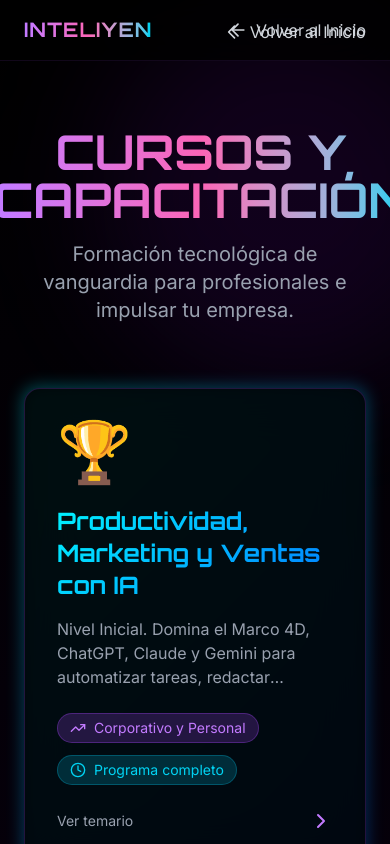
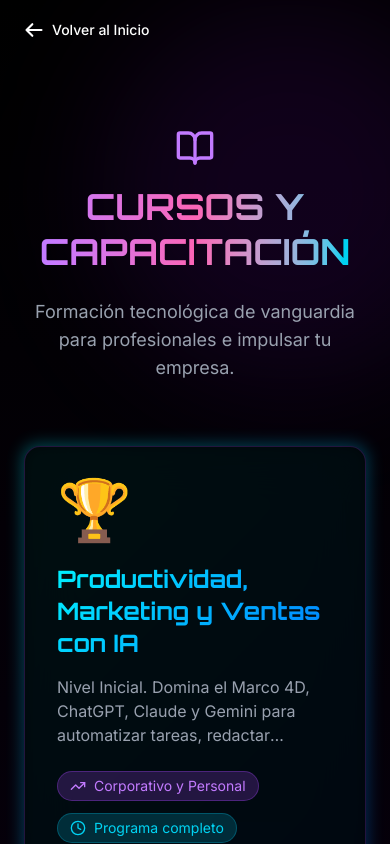
Before and after one commit to inteliyentecnologia-blip/inteliyen-web, a React (Vite) app: page /cursos in a window 390 px wide. Shown: the top 844 px of the page. Built offline with nearby package versions, Linux system fonts and the light colour scheme.

Commit message:
fix: remueve header duplicado en pagina de cursos y mejora layout responsivo del titulo

```diff
--- a/src/app/components/Header.tsx
+++ b/src/app/components/Header.tsx
@@ -4,6 +4,8 @@ import { Link, useLocation } from 'react-router-dom';
 export function Header() {
   const [isScrolled, setIsScrolled] = useState(false);
   const [isMobileMenuOpen, setIsMobileMenuOpen] = useState(false);
+
+  // Esto nos dice en qué página estamos actualmente
   const location = useLocation();
 
   useEffect(() => {
@@ -20,24 +22,29 @@ export function Header() {
     }
   }, [isMobileMenuOpen]);
 
-  // DETECTAMOS SI ESTAMOS EN LA PÁGINA DE CURSOS
-  const isCoursesPage = location.pathname.includes('/cursos');
+  const navLinks = [
+    { name: 'Inicio', href: '/#home' },
+    { name: 'Nosotros', href: '/#about' },
+    { name: 'Servicios', href: '/#services' },
+    { name: 'Cursos', href: '/cursos' },
+    { name: 'Contacto', href: '/#contact' },
+  ];
 
-  // SI ESTAMOS EN CURSOS: Mostramos el header minimalista (Sin logo, sin hamburguesa, solo "Volver")
-  if (isCoursesPage) {
+  // ==========================================
+  // MODO CURSOS: Solo botón "<- Volver al Inicio"
+  // ==========================================
+  if (location.pathname.startsWith('/cursos')) {
     return (
-      <header
-        className={`fixed top-0 left-0 right-0 z-[9999] transition-all duration-300 ${
-          isScrolled ? 'bg-black/90 backdrop-blur-md border-b border-purple-500/30 py-3' : 'bg-transparent py-5'
-        }`}
-      >
-        <div className="max-w-7xl mx-auto px-6 flex justify-end items-center">
+      <header className={`fixed top-0 left-0 right-0 z-[9999] transition-all duration-300 ${
+        isScrolled ? 'bg-black/90 backdrop-blur-md border-b border-purple-500/30 py-3' : 'bg-transparent py-5'
+      }`}>
+        <div className="max-w-7xl mx-auto px-6 flex items-center">
           <Link
             to="/"
-            className="flex items-center gap-2 text-gray-300 hover:text-white transition-colors tracking-wide"
+            className="text-white hover:text-[#ff7eb6] flex items-center gap-2 transition-colors text-sm md:text-base font-medium"
           >
             <svg className="w-5 h-5" fill="none" stroke="currentColor" viewBox="0 0 24 24">
-              <path strokeLinecap="round" strokeLinejoin="round" strokeWidth={2} d="M15 19l-7-7 7-7" />
+              <path strokeLinecap="round" strokeLinejoin="round" strokeWidth={2.5} d="M10 19l-7-7m0 0l7-7m-7 7h18" />
             </svg>
             Volver al Inicio
           </Link>
@@ -46,24 +53,20 @@ export function Header() {
     );
   }
 
-  // SI ESTAMOS EN EL INICIO: Mostramos el header normal con menú y hamburguesa
+  // ==========================================
+  // MODO HOME: Cabecera normal con hamburguesa
+  // ==========================================
   return (
     <>
-      <header
-        className={`fixed top-0 left-0 right-0 z-[9999] transition-all duration-300 ${
-          isScrolled ? 'bg-black/90 backdrop-blur-md border-b border-purple-500/30 py-3' : 'bg-transparent py-5'
-        }`}
-      >
+      <header className={`fixed top-0 left-0 right-0 z-[9999] transition-all duration-300 ${
+        isScrolled ? 'bg-black/90 backdrop-blur-md border-b border-purple-500/30 py-3' : 'bg-transparent py-5'
+      }`}>
         <div className="max-w-7xl mx-auto px-6 flex justify-end md:justify-center items-center">
-
           <nav className="hidden md:flex gap-10 text-xs lg:text-sm tracking-[0.25em] font-medium uppercase" style={{ fontFamily: "'Orbitron', sans-serif" }}>
-            <a href="/#home" className="text-gray-400 hover:text-white transition-colors">Inicio</a>
-            <a href="/#about" className="text-gray-400 hover:text-white transition-colors">Nosotros</a>
-            <a href="/#services" className="text-gray-400 hover:text-white transition-colors">Servicios</a>
-            <Link to="/cursos" className="text-gray-400 hover:text-white transition-colors">Cursos</Link>
-            <a href="/#contact" className="text-gray-400 hover:text-white transition-colors">Contacto</a>
+            {navLinks.map((link) => (
+              <a key={link.name} href={link.href} className="text-gray-400 hover:text-white transition-colors">{link.name}</a>
+            ))}
           </nav>
-
           <button
             type="button"
             className="md:hidden text-white p-3 cursor-pointer pointer-events-auto active:scale-95 transition-transform"
@@ -76,28 +79,21 @@ export function Header() {
         </div>
       </header>
 
-      {/* OVERLAY DEL MENÚ MÓVIL (Solo para el inicio) */}
-      <div
-        className={`fixed inset-0 z-[10000] bg-black/95 backdrop-blur-2xl transition-all duration-300 flex flex-col justify-center items-center md:hidden ${
-          isMobileMenuOpen ? 'opacity-100 visible pointer-events-auto' : 'opacity-0 invisible pointer-events-none'
-        }`}
-      >
-        <button
-          type="button"
-          className="absolute top-6 right-6 text-white p-4 cursor-pointer active:scale-95 transition-transform"
-          onClick={() => setIsMobileMenuOpen(false)}
-        >
+      {/* Overlay del Menú Móvil */}
+      <div className={`fixed inset-0 z-[10000] bg-black/95 backdrop-blur-2xl transition-all duration-300 flex flex-col justify-center items-center md:hidden ${
+        isMobileMenuOpen ? 'opacity-100 visible pointer-events-auto' : 'opacity-0 invisible pointer-events-none'
+      }`}>
+        <button type="button" className="absolute top-6 right-6 text-white p-4 cursor-pointer active:scale-95 transition-transform" onClick={() => setIsMobileMenuOpen(false)}>
           <svg className="w-10 h-10 pointer-events-none" fill="none" stroke="currentColor" viewBox="0 0 24 24">
             <path strokeLinecap="round" strokeLinejoin="round" strokeWidth={2.5} d="M6 18L18 6M6 6l12 12" />
           </svg>
         </button>
-
         <nav className="flex flex-col gap-10 text-center text-2xl tracking-[0.2em] font-medium uppercase" style={{ fontFamily: "'Orbitron', sans-serif" }}>
-          <a href="/#home" onClick={() => setIsMobileMenuOpen(false)} className="text-gray-300 hover:text-[#ff7eb6] transition-colors p-2">Inicio</a>
-          <a href="/#about" onClick={() => setIsMobileMenuOpen(false)} className="text-gray-300 hover:text-[#ff7eb6] transition-colors p-2">Nosotros</a>
-          <a href="/#services" onClick={() => setIsMobileMenuOpen(false)} className="text-gray-300 hover:text-[#ff7eb6] transition-colors p-2">Servicios</a>
-          <Link to="/cursos" onClick={() => setIsMobileMenuOpen(false)} className="text-gray-300 hover:text-[#ff7eb6] transition-colors p-2">Cursos</Link>
-          <a href="/#contact" onClick={() => setIsMobileMenuOpen(false)} className="text-gray-300 hover:text-[#ff7eb6] transition-colors p-2">Contacto</a>
+          {navLinks.map((link) => (
+            <a key={link.name} href={link.href} onClick={() => setIsMobileMenuOpen(false)} className="text-gray-300 hover:text-[#ff7eb6] transition-colors p-2">
+              {link.name}
+            </a>
+          ))}
         </nav>
       </div>
     </>
--- a/src/app/pages/CoursesListPage.tsx
+++ b/src/app/pages/CoursesListPage.tsx
@@ -1,6 +1,6 @@
 import { useEffect, useState } from 'react';
 import { Link } from 'react-router-dom';
-import { ArrowLeft, BookOpen, Clock, TrendingUp, ChevronRight } from 'lucide-react';
+import { BookOpen, Clock, TrendingUp, ChevronRight } from 'lucide-react';
 // IMPORTAMOS COMO 'courses' PARA EVITAR EL ERROR DE IMPORTACIÓN
 import { courses } from '../data/coursesData';
 
@@ -14,39 +14,32 @@ export default function CoursesListPage() {
 
   return (
     <div className="min-h-screen bg-black text-white">
-      <header className="fixed top-0 left-0 right-0 z-50 bg-black/80 backdrop-blur-xl border-b border-purple-500/10">
-        <nav className="max-w-7xl mx-auto px-6 py-4 flex items-center justify-between">
-          <Link to="/" className="flex items-center gap-4">
-            <span className="text-xl md:text-2xl font-bold bg-gradient-to-r from-purple-400 via-pink-400 to-cyan-400 bg-clip-text text-transparent tracking-wider" style={{ fontFamily: 'Orbitron, sans-serif' }}>
-              INTELIYEN
-            </span>
-          </Link>
-          <Link to="/" className="flex items-center gap-2 text-gray-300 hover:text-purple-400 transition-colors">
-            <ArrowLeft className="w-5 h-5" />
-            <span>Volver al Inicio</span>
-          </Link>
-        </nav>
-      </header>
 
+      {/* ELIMINAMOS EL <header> QUE ESTABA AQUÍ ADENTRO.
+          El Header.tsx global ya se encarga de mostrar "<- Volver al Inicio" de forma limpia */}
+
+      {/* pt-32 es el margen superior perfecto para que nada se encime con la barra */}
       <main className="pt-32 pb-20 px-6 relative overflow-hidden" style={{ background: 'linear-gradient(180deg, #000000 0%, #0a0014 50%, #000000 100%)' }}>
         <div className="absolute top-0 left-1/4 w-96 h-96 bg-purple-600/10 rounded-full blur-3xl"></div>
         <div className="absolute bottom-0 right-1/4 w-96 h-96 bg-cyan-600/10 rounded-full blur-3xl"></div>
 
         <div className="max-w-7xl mx-auto relative z-10">
           <div className={`text-center mb-16 transition-all duration-1000 ${isVisible ? 'opacity-100 translate-y-0' : 'opacity-0 translate-y-10'}`}>
-            <div className="flex items-center justify-center gap-3 mb-4">
-              <BookOpen className="w-10 h-10 text-purple-400" />
-              <h1 className="text-5xl md:text-6xl font-bold bg-gradient-to-r from-purple-400 via-pink-400 to-cyan-400 bg-clip-text text-transparent" style={{ fontFamily: 'Orbitron, sans-serif' }}>
-                CURSOS Y CAPACITACIÓN
+
+            {/* Ajuste flex-col para móviles: evita que el texto y el icono choquen */}
+            <div className="flex flex-col md:flex-row items-center justify-center gap-4 mb-6">
+              <BookOpen className="w-10 h-10 md:w-12 md:h-12 text-purple-400 shrink-0" />
+              <h1 className="text-4xl md:text-5xl lg:text-6xl font-bold bg-gradient-to-r from-purple-400 via-pink-400 to-cyan-400 bg-clip-text text-transparent leading-tight md:leading-none" style={{ fontFamily: 'Orbitron, sans-serif' }}>
+                CURSOS Y<br className="md:hidden" /> CAPACITACIÓN
               </h1>
             </div>
-            <p className="text-gray-400 text-xl max-w-3xl mx-auto">
+
+            <p className="text-gray-400 text-lg md:text-xl max-w-3xl mx-auto">
               Formación tecnológica de vanguardia para profesionales e impulsar tu empresa.
             </p>
           </div>
 
           <div className="grid md:grid-cols-2 lg:grid-cols-3 gap-8">
-            {/* AGREGAMOS EL OPTIONAL CHAINING Y MAPAMOS SOBRE 'courses' */}
             {courses?.map((course, index) => (
               <div key={course.id} className={`transition-all duration-1000 ${isVisible ? 'opacity-100 translate-y-0' : 'opacity-0 translate-y-10'}`} style={{ transitionDelay: `${index * 100}ms` }}>
                 <Link to={course.status === 'available' ? `/cursos/${course.id}` : '#'} className={`group relative block h-full ${course.status === 'coming-soon' ? 'cursor-not-allowed' : 'cursor-pointer'}`}>
```
Also changed, not shown: 5 other files (tests, documents, lock files or other folders).
